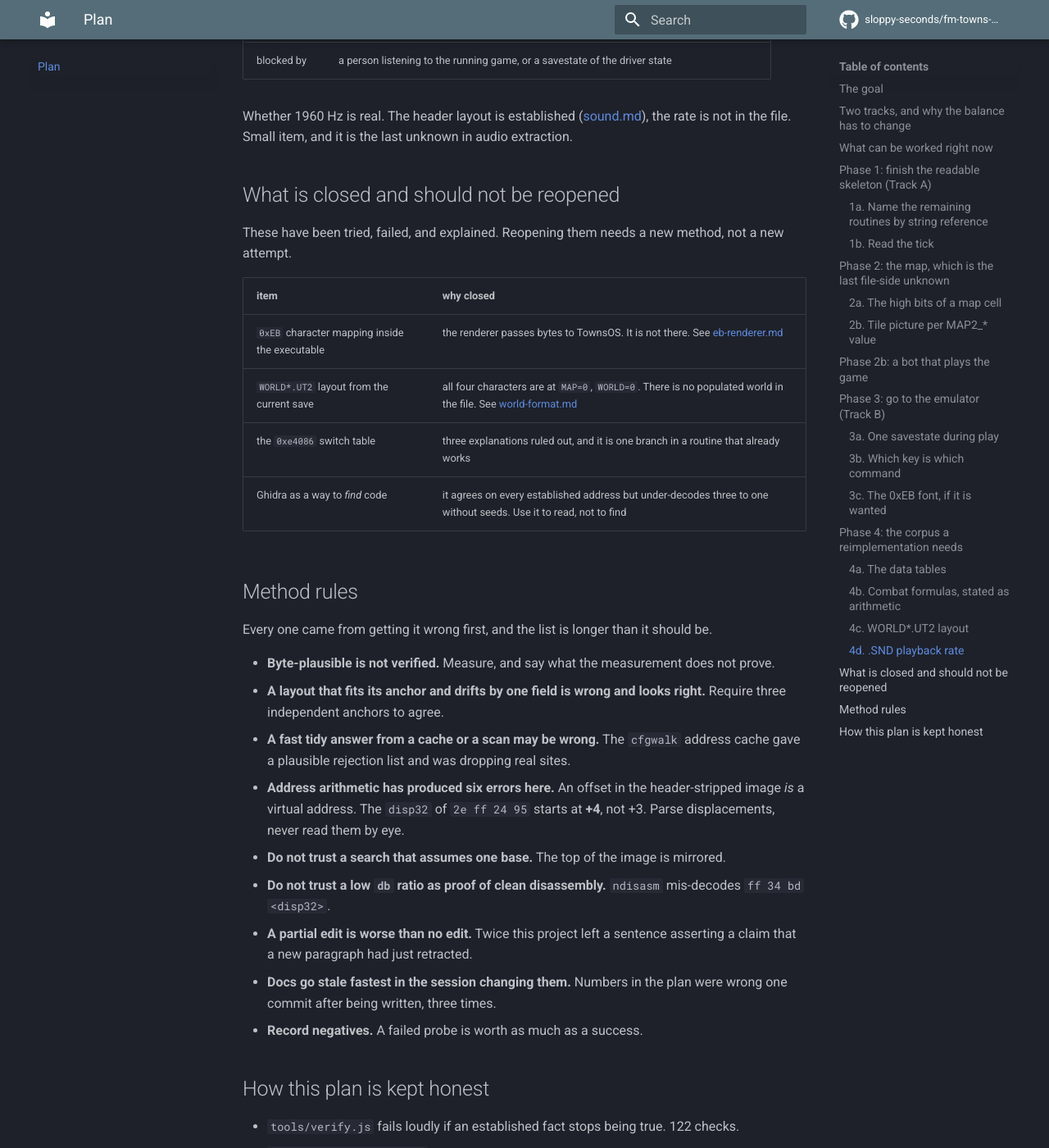
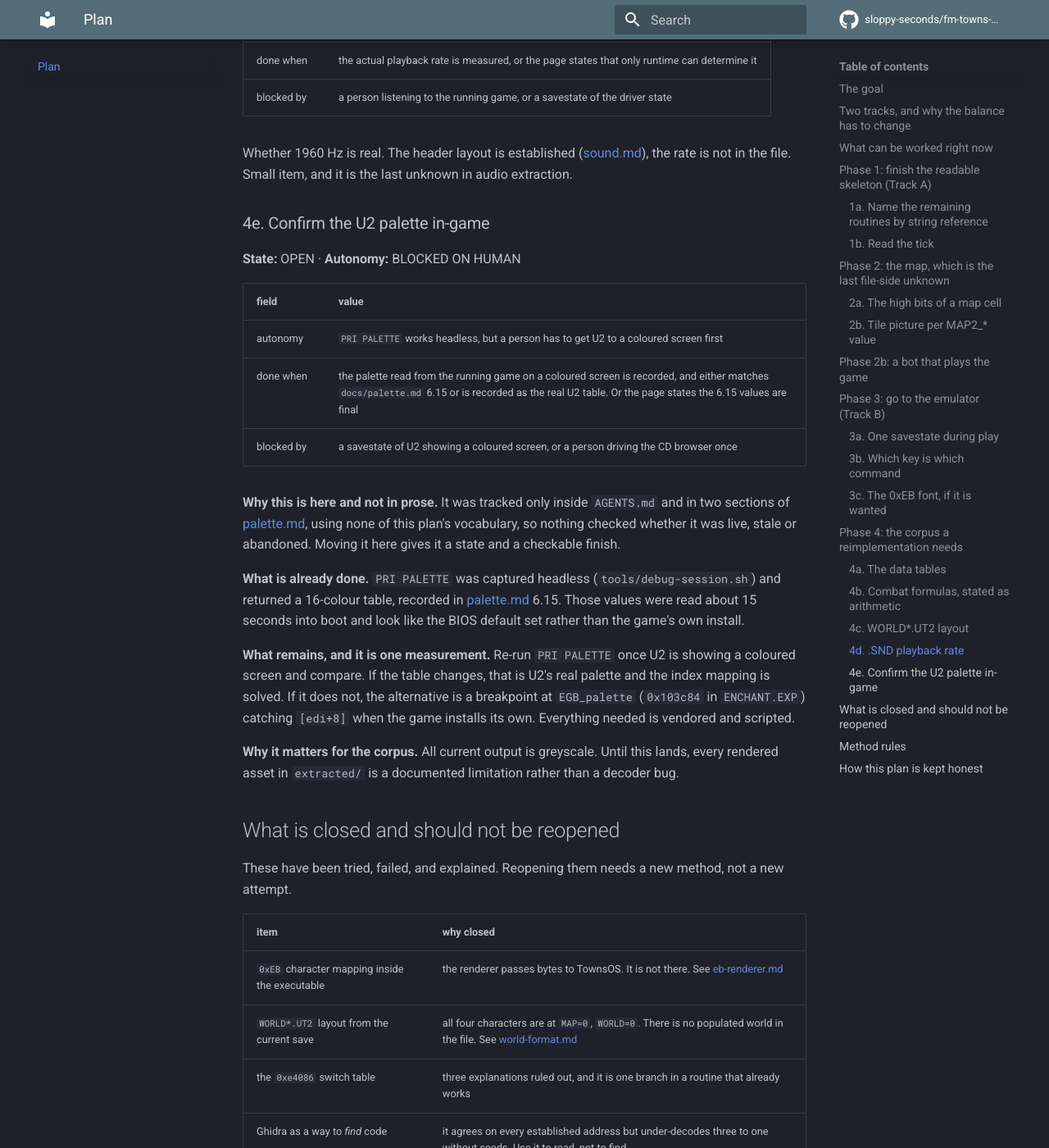
Before and after one commit to sloppy-seconds/fm-towns-ultima, an MkDocs documentation site: the page built from docs/plan.md, in a window 1280 px wide and 1400 px high, scrolled down 10956 px. Shown: the whole window at 82% size. Built offline with MkDocs 1.6.1 and Material for MkDocs 9.7.7, drawn with Linux system fonts in a browser that asks for light colours; comment, search, counter and statistics services are not loaded; some of the changed text lies outside the part shown.

Commit message:
Apply the AGENTS.md audit, and close the count-check gap
Five changes, and one honest correction of the audit itself.

**The palette gets a real plan item (4e).** It was tracked only inside
AGENTS.md and two sections of palette.md, using none of the plan vocabulary,
so nothing checked whether it was live or abandoned. It is now item 4e with
State, Autonomy, a checkable finish and the one measurement that remains.

**AGENTS.md no longer lists open work.** The section is now a pointer at
plan.md plus the thing the plan cannot tell you: the cheapest probes are
already tried. Four of its five items were duplicates of plan.md anyway;
the fifth is now item 4e, so nothing is lost.

**The stale count is gone.** '26 of 738' appeared nowhere in docs/, so it
was unsourced or out of date. Replaced with a pointer to call-graph.md,
which owns it.

**The three verification rules have their own section.** They were correct
in sequence and adjacency already, but they sat under a heading about
planning, which mis-signals them. My audit said one was 'buried at line
154'; measured, all three were contiguous. The real problem was the
heading, not the order, and the audit overstated it.

**counts have one owner now scans AGENTS.md.** The gap that let the count
drift is closed, and proven: appending '26 of 738' to AGENTS.md fails the
check.

**Correction to the audit.** It claimed the changes would save ~600 words.
Measured, net saving is ~100: Open problems went 222 to 110, but the
verification section extraction added words to the same region. The
restructure is better organised and single-sourced, which was the point,
but the token saving was overstated and that number is now wrong in
docs/agents-md-audit.md.

Also refreshed the findings table with the two compiler facts this session
established, which were missing from the do-not-re-derive list.

```diff
--- a/docs/plan.md
+++ b/docs/plan.md
@@ -54,6 +54,7 @@ from the items below rather than maintained separately.
 | 4b Combat formulas | BLOCKED ON HUMAN | no, neither half closed |
 | 4c `WORLD*.UT2` layout | BLOCKED ON HUMAN | no, needs a save taken mid-game |
 | 4d `.SND` playback rate | BLOCKED ON HUMAN | no, needs the running game |
+| 4e Confirm the U2 palette in-game | BLOCKED ON HUMAN | no, needs a coloured screen |
 
 **Run `node tools/plancheck.js --todo` for the answer rather than reading this table.** At the time of
 writing it reports four of eleven startable now: 1a, 1b, 2a and 4b, with 4a and 2b held back by item order. That is the honest answer to "what can an agent do tonight", and before the tool existed the answer
@@ -391,6 +392,32 @@ should not stay listed as merely "unread".
 Whether 1960 Hz is real. The header layout is established ([sound.md](sound.md)), the rate is not in the
 file. Small item, and it is the last unknown in audio extraction.
 
+### 4e. Confirm the U2 palette in-game
+
+**State:** OPEN · **Autonomy:** BLOCKED ON HUMAN
+
+| field | value |
+|---|---|
+| autonomy | `PRI PALETTE` works headless, but a person has to get U2 to a coloured screen first |
+| done when | the palette read from the running game on a coloured screen is recorded, and either matches `docs/palette.md` 6.15 or is recorded as the real U2 table. Or the page states the 6.15 values are final |
+| blocked by | a savestate of U2 showing a coloured screen, or a person driving the CD browser once |
+
+**Why this is here and not in prose.** It was tracked only inside `AGENTS.md` and in two sections of
+[palette.md](palette.md), using none of this plan's vocabulary, so nothing checked whether it was
+live, stale or abandoned. Moving it here gives it a state and a checkable finish.
+
+**What is already done.** `PRI PALETTE` was captured headless (`tools/debug-session.sh`) and returned a
+16-colour table, recorded in [palette.md](palette.md) 6.15. Those values were read about 15 seconds into
+boot and look like the BIOS default set rather than the game's own install.
+
+**What remains, and it is one measurement.** Re-run `PRI PALETTE` once U2 is showing a coloured screen and
+compare. If the table changes, that is U2's real palette and the index mapping is solved. If it does not,
+the alternative is a breakpoint at `EGB_palette` (`0x103c84` in `ENCHANT.EXP`) catching `[edi+8]` when the
+game installs its own. Everything needed is vendored and scripted.
+
+**Why it matters for the corpus.** All current output is greyscale. Until this lands, every rendered asset
+in `extracted/` is a documented limitation rather than a decoder bug.
+
 ## What is closed and should not be reopened
 
 These have been tried, failed, and explained. Reopening them needs a new method, not a new attempt.
```
Also changed, not shown: AGENTS.md (+39 -46 lines), 1 other file.
